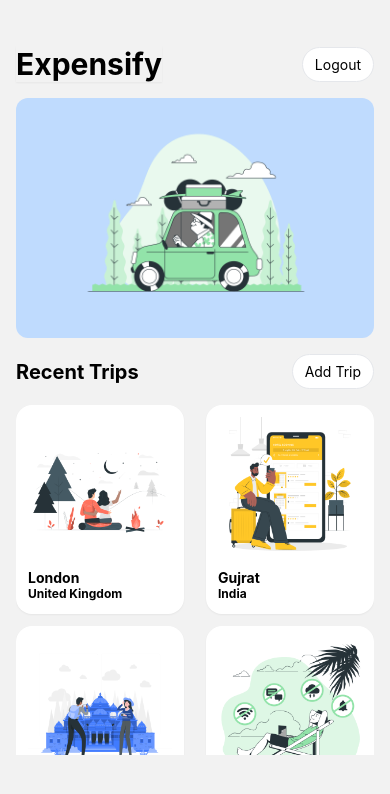
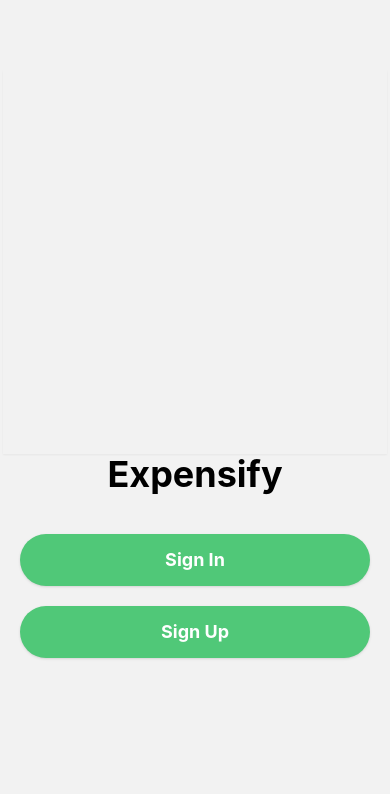
Before and after one commit to ANSH127/SmartTrip, a React Native app: screen / in a window 390 px wide. Shown: the top 794 px of the page. Built offline with nearby package versions, Linux system fonts and the light colour scheme.

Commit message:
updating files

```diff
--- a/navigation/appNavigation.js
+++ b/navigation/appNavigation.js
@@ -2,10 +2,12 @@
 import { NavigationContainer } from '@react-navigation/native';
 import { createNativeStackNavigator } from '@react-navigation/native-stack';
 import HomeScreen from '../screens/HomeScreen';
-import LoginScreen from '../screens/LoginScreen';
 import AddTripScreen from '../screens/AddTripScreen';
 import TripExpensesScreen from '../screens/TripExpensesScreen';
 import AddExpenseScreen from '../screens/AddExpenseScreen';
+import WelcomScreen from '../screens/WelcomScreen';
+import SignInScreen from '../screens/SignInScreen';
+import SignUpScreen from '../screens/SignUpScreen';
 
 
 const Stack = createNativeStackNavigator();
@@ -13,9 +15,11 @@
 export default function AppNavigation() {
   return (
     <NavigationContainer>
-      <Stack.Navigator initialRouteName='Home'  >
+      <Stack.Navigator initialRouteName='Welcom'  >
+        <Stack.Screen options={{ headerShown: false}} name="Welcom" component={WelcomScreen} />
         <Stack.Screen options={{ headerShown: false}} name="Home" component={HomeScreen} />
-        <Stack.Screen options={{ headerShown: false}} name="login" component={LoginScreen} />
+        <Stack.Screen options={{ headerShown: false,presentation:'modal'}} name="SignIn" component={SignInScreen} />
+        <Stack.Screen options={{ headerShown: false,presentation:'modal'}} name="SignUp" component={SignUpScreen} />
         <Stack.Screen options={{ headerShown: false}} name="AddTrip" component={AddTripScreen} />
         <Stack.Screen options={{ headerShown: false}} name="TripExpenses" component={TripExpensesScreen} />
         <Stack.Screen options={{ headerShown: false}} name="AddTripExpenses" component={AddExpenseScreen} />
--- a/screens/LoginScreen.js
+++ /dev/null
@@ -1,10 +0,0 @@
-import { View, Text } from 'react-native'
-import React from 'react'
-import ScreenWrapper from '../components/screenWrapper'
-export default function LoginScreen() {
-  return (
-    <ScreenWrapper>
-      <Text>LoginScreen</Text>
-    </ScreenWrapper>
-  )
-}
```
